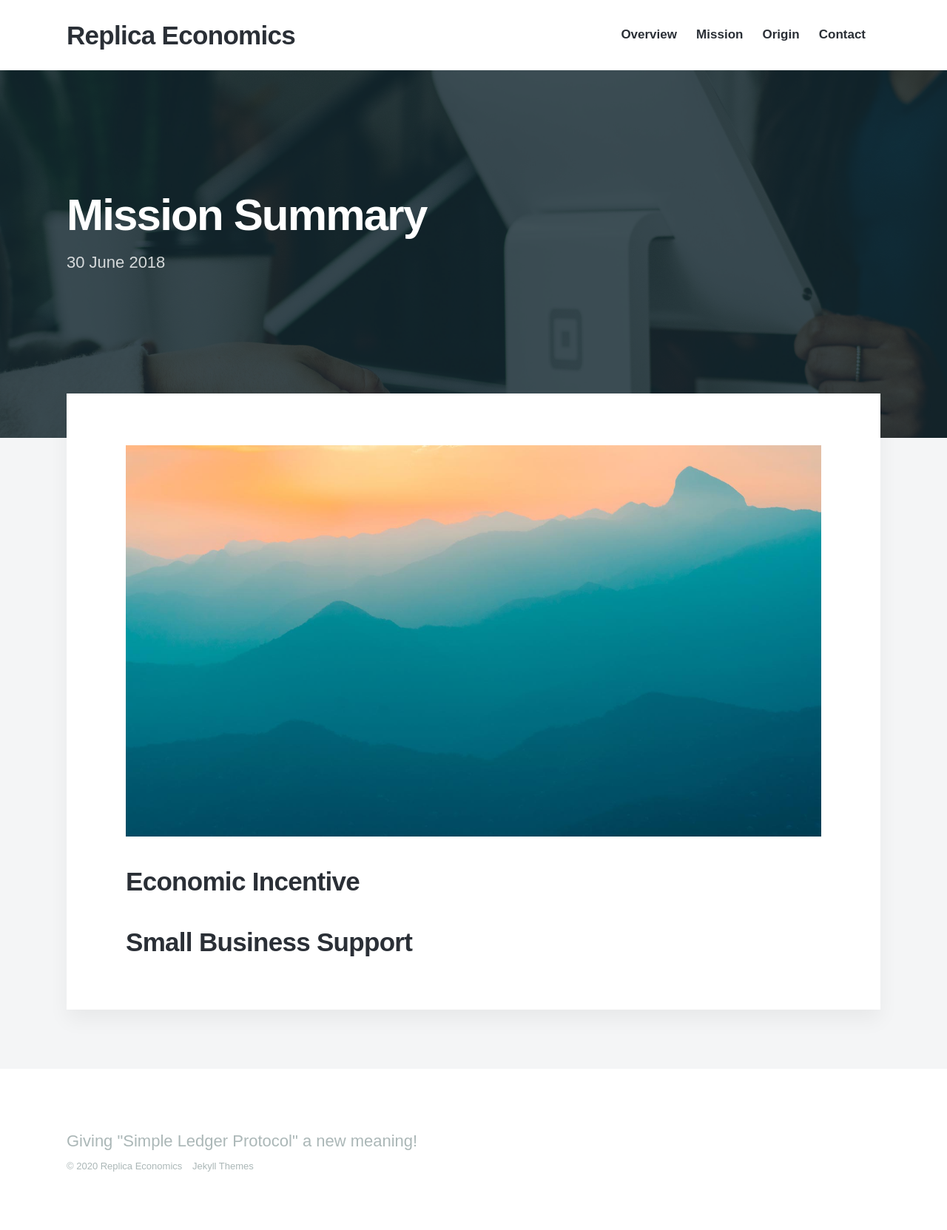
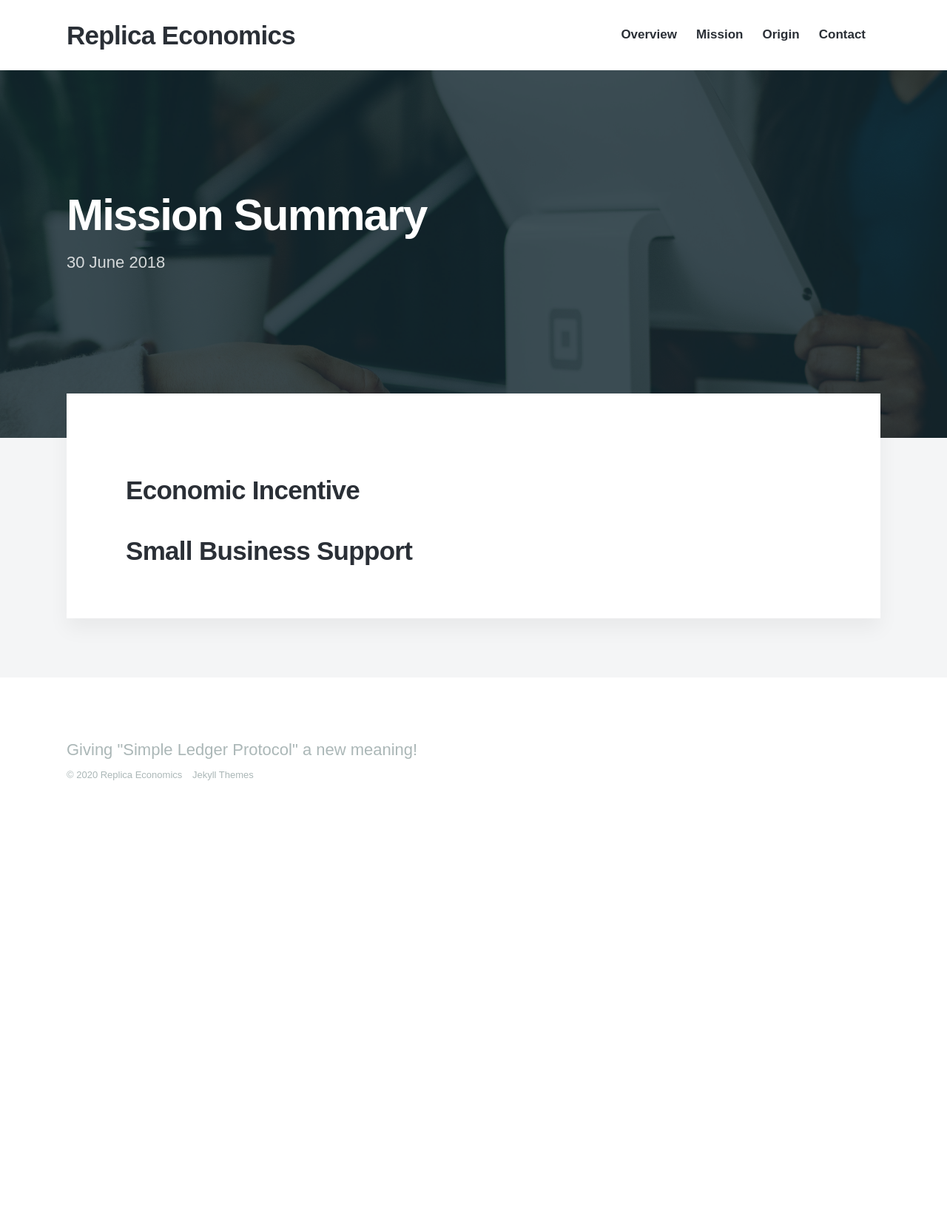
Before and after one commit to ishyu/Replica-Economics, a Jekyll site: the page built from _posts/2018-06-30-demo-post.md, in a window 1280 px wide. Shown: the whole page at 74% size. Built offline with Jekyll 4.4.1, drawn with Linux system fonts in a browser that asks for light colours; nearby versions of some CDN libraries; some web fonts are replaced; after the commit the page ends 1134 px from its top, so only the background shows below that.

Commit message:
Update 2018-06-30-demo-post.md

```diff
--- a/_posts/2018-06-30-demo-post.md
+++ b/_posts/2018-06-30-demo-post.md
@@ -4,7 +4,7 @@ description: Learn More
 featured_image: '/images/economics.jpg'
 ---
 
-![](/images/demo/demo-landscape.jpg)
+![]()
 
 ## Economic Incentive
 
```
